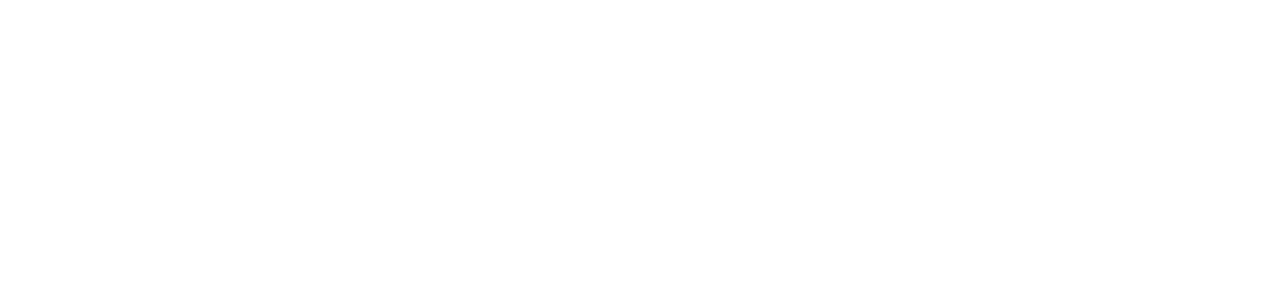
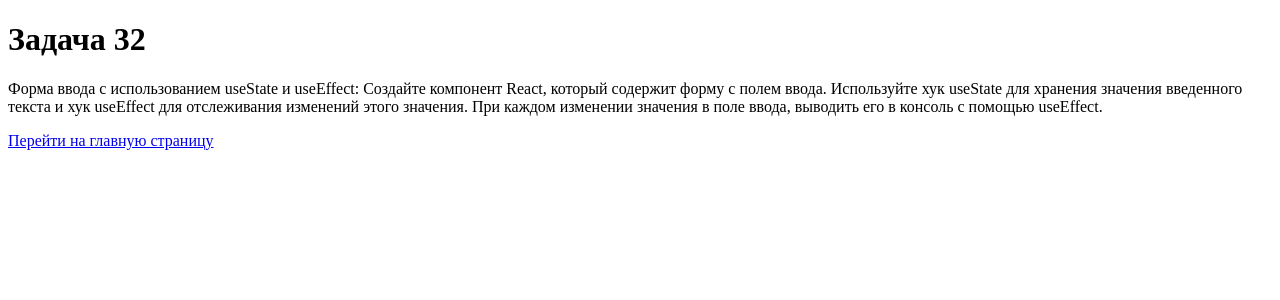
Before and after one commit to ArinaBogan/react-tasks, a React (Create React App) app in the folder react-tasks/: page /task32 in a window 1280 px wide. Before the commit this address had no page. Shown: the top 300 px of the page. Built offline with nearby package versions, Linux system fonts and the light colour scheme.

Commit message:
added react_tasks

```diff
--- a/react-tasks/src/App.js
+++ b/react-tasks/src/App.js
@@ -25,6 +25,8 @@
 import Task28 from './Page/Task28/Task28';
 import Task29 from './Page/Task29/Task29';
 import Task30 from './Page/Task30/Task30';
+import Task31 from './Page/Task31/Task31';
+import Task32 from './Page/Task32/Task32';
 
 function App() {
   return (
@@ -56,6 +58,8 @@
         <Route path='/task28' element={<Task28></Task28>}></Route>
         <Route path='/task29' element={<Task29></Task29>}></Route>
         <Route path='/task30' element={<Task30></Task30>}></Route>
+        <Route path='/task31' element={<Task31></Task31>}></Route>
+        <Route path='/task32' element={<Task32></Task32>}></Route>
 
       </Routes>
     </>
--- a/react-tasks/src/Page/Home/Home.js
+++ b/react-tasks/src/Page/Home/Home.js
@@ -28,6 +28,8 @@
         <p><Link to='/task28'>Задача 28</Link> </p>
         <p><Link to='/task29'>Задача 29</Link> </p>
         <p><Link to='/task30'>Задача 30</Link> </p>
+        <p><Link to='/task31'>Задача 31</Link> </p>
+        <p><Link to='/task32'>Задача 32</Link> </p>
 
     </>);
 }
--- /dev/null
+++ b/react-tasks/src/Page/Task31/Task31.js
@@ -0,0 +1,19 @@
+import { Link } from 'react-router-dom';
+import { useState } from 'react';
+
+function Task31() {
+
+
+    return (
+        <>
+            <h1>Задача 31</h1>
+            <p>. Запрос к API с использованием useState и useEffect: Создайте компонент, который выполняет запрос к API
+                https://api.ipify.org/?format=json и отображает полученные данные в заголовок.
+            </p>
+
+
+            <p><Link to='/'>Перейти на главную страницу</Link></p>
+        </>);
+}
+
+export default Task31;
--- /dev/null
+++ b/react-tasks/src/Page/Task32/Task32.js
@@ -0,0 +1,19 @@
+import { Link } from 'react-router-dom';
+import { useState } from 'react';
+
+function Task32() {
+
+
+    return (
+        <>
+            <h1>Задача 32</h1>
+            <p>Форма ввода с использованием useState и useEffect: Создайте компонент React, который содержит форму с полем ввода. Используйте хук useState для хранения значения введенного текста и хук useEffect для отслеживания изменений этого значения.
+                При каждом изменении значения в поле ввода, выводить его в консоль с помощью useEffect.
+            </p>
+
+
+            <p><Link to='/'>Перейти на главную страницу</Link></p>
+        </>);
+}
+
+export default Task32;
```
